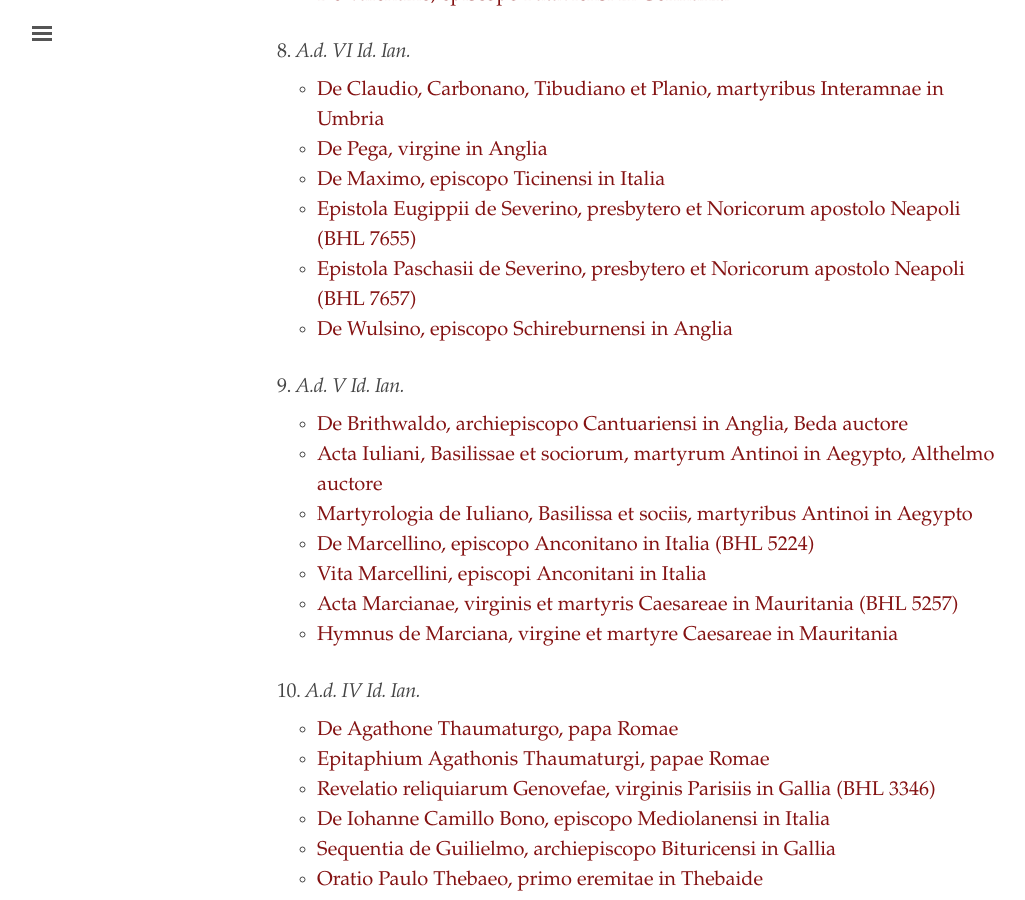
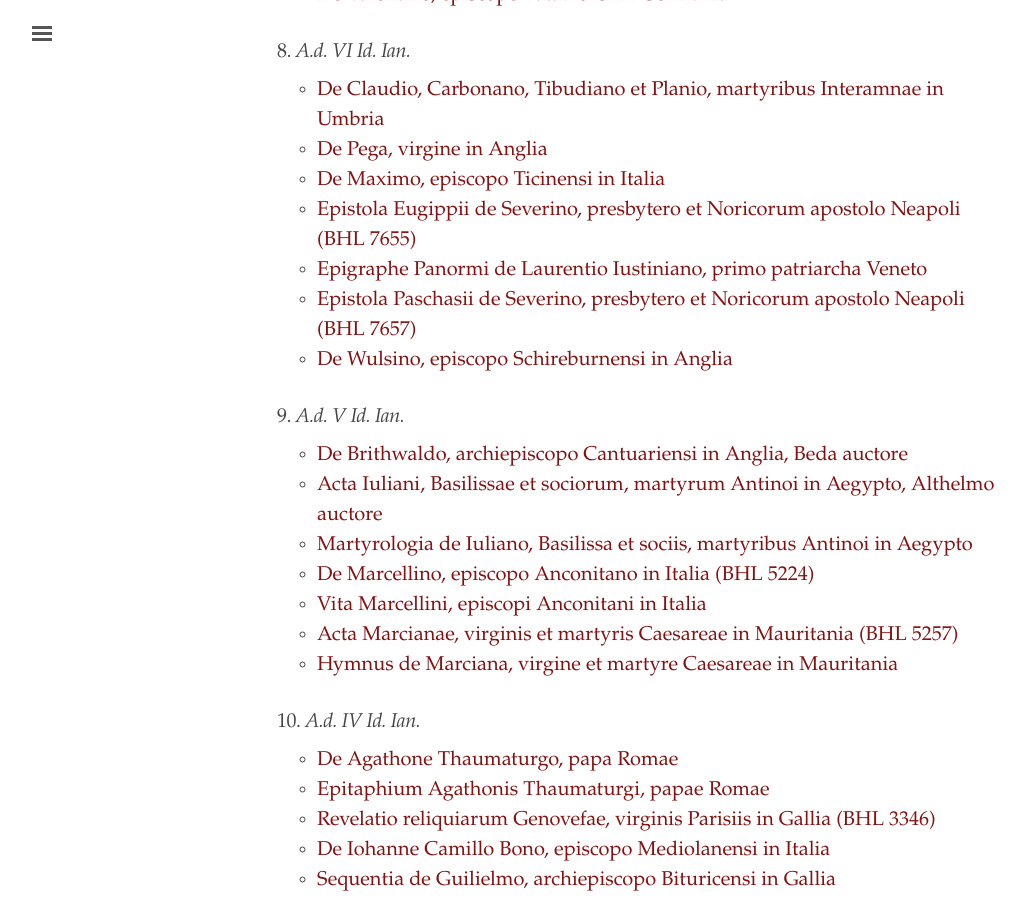
Before and after one commit to cjkoepke1/latin-hagiography, a Jekyll site: the page built from index.md, in a window 1280 px wide and 900 px high, scrolled down 3025 px. Shown: the whole window, without its empty margins (3-1028 px from the left). Built offline with Jekyll 4.4.1, drawn with Linux system fonts in a browser that asks for light colours.

Commit message:
Added epigraphe de Laurentio Iustiniano

```diff
--- a/index.md
+++ b/index.md
@@ -108,6 +108,7 @@ title: "Latin Hagiography"
 - [De Pega, virgine in Anglia](https://cjkoepke1.github.io/latin-hagiography/texts/de-pega/)
 - [De Maximo, episcopo Ticinensi in Italia](https://cjkoepke1.github.io/latin-hagiography/texts/de-maximo-ticinensi/)
 - [Epistola Eugippii de Severino, presbytero et Noricorum apostolo Neapoli (BHL 7655)](https://cjkoepke1.github.io/latin-hagiography/texts/epistola-eugippii-de-severino/)
+- [Epigraphe Panormi de Laurentio Iustiniano, primo patriarcha Veneto](https://cjkoepke1.github.io/latin-hagiography/texts/epigraphe-de-laurentio-iustiniano/)
 - [Epistola Paschasii de Severino, presbytero et Noricorum apostolo Neapoli (BHL 7657)](https://cjkoepke1.github.io/latin-hagiography/texts/epistola-paschasii-de-severino/)
 - [De Wulsino, episcopo Schireburnensi in Anglia](https://cjkoepke1.github.io/latin-hagiography/texts/de-wulsino/)
 
```
